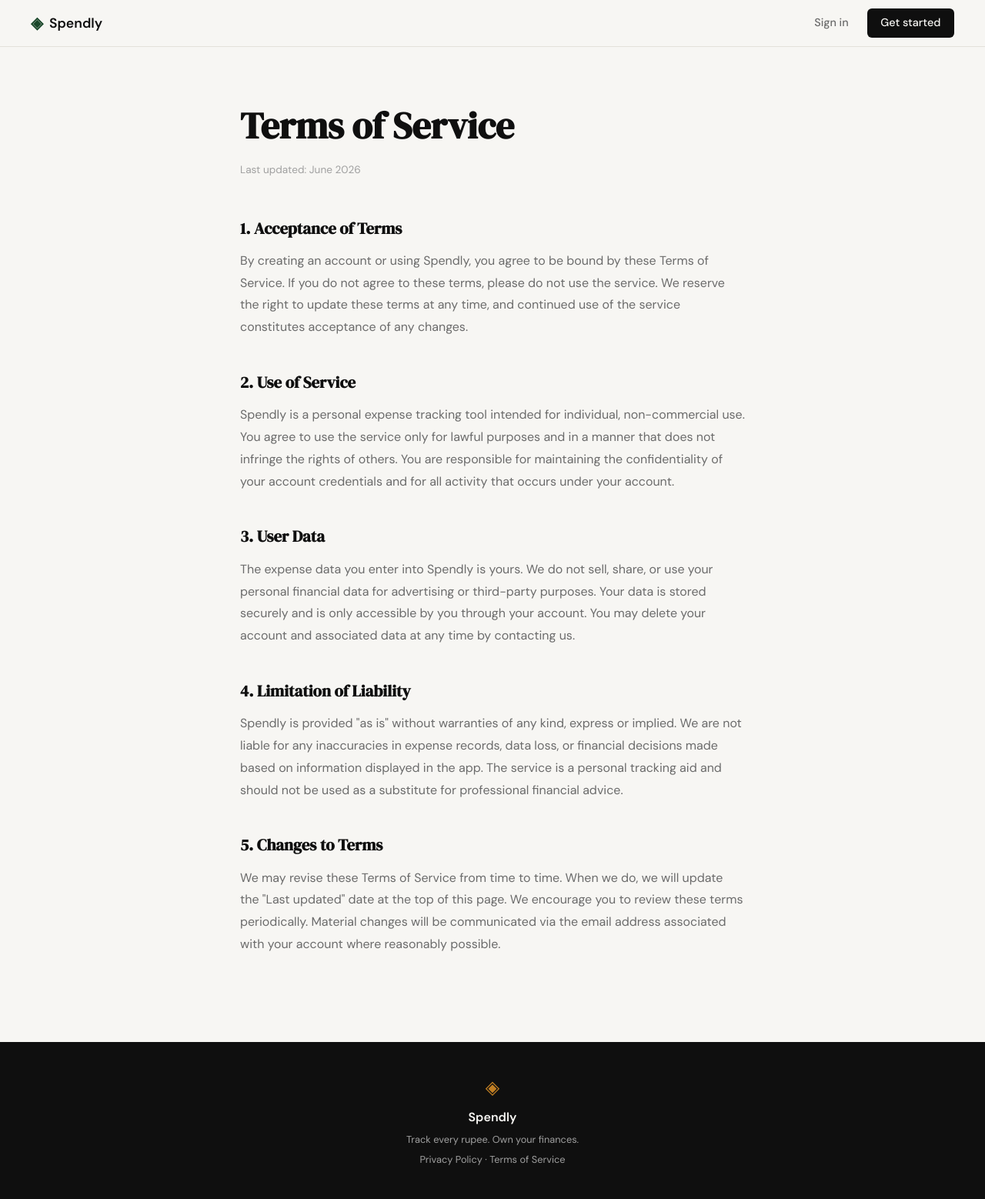
After one commit to ayushsachan123/Spendly, a Flask app: page /terms in a window 1280 px wide. The commit adds this page. Shown: the whole page at 77% size. Run offline with Flask 3, Linux system fonts and the light colour scheme.

Commit message:
landing: add terms and conditions page and route

```diff
--- a/app.py
+++ b/app.py
@@ -20,6 +20,11 @@ def register():
 @app.route("/login")
 def login():
     return render_template("login.html")
+
+
+@app.route("/terms")
+def terms():
+    return render_template("terms.html")
 
 
 # ------------------------------------------------------------------ #
--- a/templates/base.html
+++ b/templates/base.html
@@ -34,7 +34,7 @@
             <span class="brand-icon">◈</span>
             <span class="footer-name">Spendly</span>
             <p class="footer-copy">Track every rupee. Own your finances.</p>
-            <p class="footer-copy"><a href="#">Privacy Policy</a> · <a href="#">Terms of Service</a></p>
+            <p class="footer-copy"><a href="#">Privacy Policy</a> · <a href="{{ url_for('terms') }}">Terms of Service</a></p>
         </div>
     </footer>
 
--- /dev/null
+++ b/templates/terms.html
@@ -0,0 +1,44 @@
+{% extends "base.html" %}
+
+{% block title %}Terms of Service — Spendly{% endblock %}
+
+{% block content %}
+
+<section class="auth-section" style="align-items: flex-start; padding-top: 4rem;">
+    <div style="max-width: 720px; width: 100%; margin: 0 auto; padding: 0 2rem 4rem;">
+
+        <h1 style="font-family: var(--font-display); font-size: clamp(2rem, 4vw, 3rem); color: var(--ink); margin-bottom: 0.5rem;">Terms of Service</h1>
+        <p style="font-size: 0.85rem; color: var(--ink-faint); margin-bottom: 3rem;">Last updated: June 2026</p>
+
+        <div style="display: flex; flex-direction: column; gap: 2.5rem;">
+
+            <div>
+                <h2 style="font-family: var(--font-display); font-size: 1.3rem; color: var(--ink); margin-bottom: 0.75rem;">1. Acceptance of Terms</h2>
+                <p style="color: var(--ink-muted); line-height: 1.8;">By creating an account or using Spendly, you agree to be bound by these Terms of Service. If you do not agree to these terms, please do not use the service. We reserve the right to update these terms at any time, and continued use of the service constitutes acceptance of any changes.</p>
+            </div>
+
+            <div>
+                <h2 style="font-family: var(--font-display); font-size: 1.3rem; color: var(--ink); margin-bottom: 0.75rem;">2. Use of Service</h2>
+                <p style="color: var(--ink-muted); line-height: 1.8;">Spendly is a personal expense tracking tool intended for individual, non-commercial use. You agree to use the service only for lawful purposes and in a manner that does not infringe the rights of others. You are responsible for maintaining the confidentiality of your account credentials and for all activity that occurs under your account.</p>
+            </div>
+
+            <div>
+                <h2 style="font-family: var(--font-display); font-size: 1.3rem; color: var(--ink); margin-bottom: 0.75rem;">3. User Data</h2>
+                <p style="color: var(--ink-muted); line-height: 1.8;">The expense data you enter into Spendly is yours. We do not sell, share, or use your personal financial data for advertising or third-party purposes. Your data is stored securely and is only accessible by you through your account. You may delete your account and associated data at any time by contacting us.</p>
+            </div>
+
+            <div>
+                <h2 style="font-family: var(--font-display); font-size: 1.3rem; color: var(--ink); margin-bottom: 0.75rem;">4. Limitation of Liability</h2>
+                <p style="color: var(--ink-muted); line-height: 1.8;">Spendly is provided "as is" without warranties of any kind, express or implied. We are not liable for any inaccuracies in expense records, data loss, or financial decisions made based on information displayed in the app. The service is a personal tracking aid and should not be used as a substitute for professional financial advice.</p>
+            </div>
+
+            <div>
+                <h2 style="font-family: var(--font-display); font-size: 1.3rem; color: var(--ink); margin-bottom: 0.75rem;">5. Changes to Terms</h2>
+                <p style="color: var(--ink-muted); line-height: 1.8;">We may revise these Terms of Service from time to time. When we do, we will update the "Last updated" date at the top of this page. We encourage you to review these terms periodically. Material changes will be communicated via the email address associated with your account where reasonably possible.</p>
+            </div>
+
+        </div>
+    </div>
+</section>
+
+{% endblock %}
```
